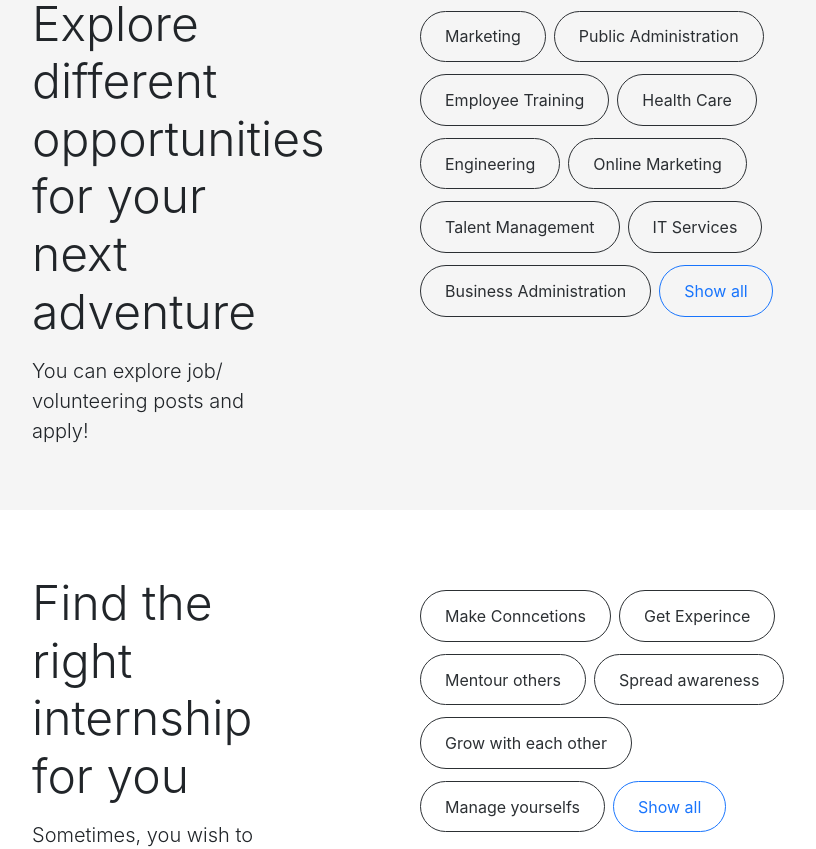
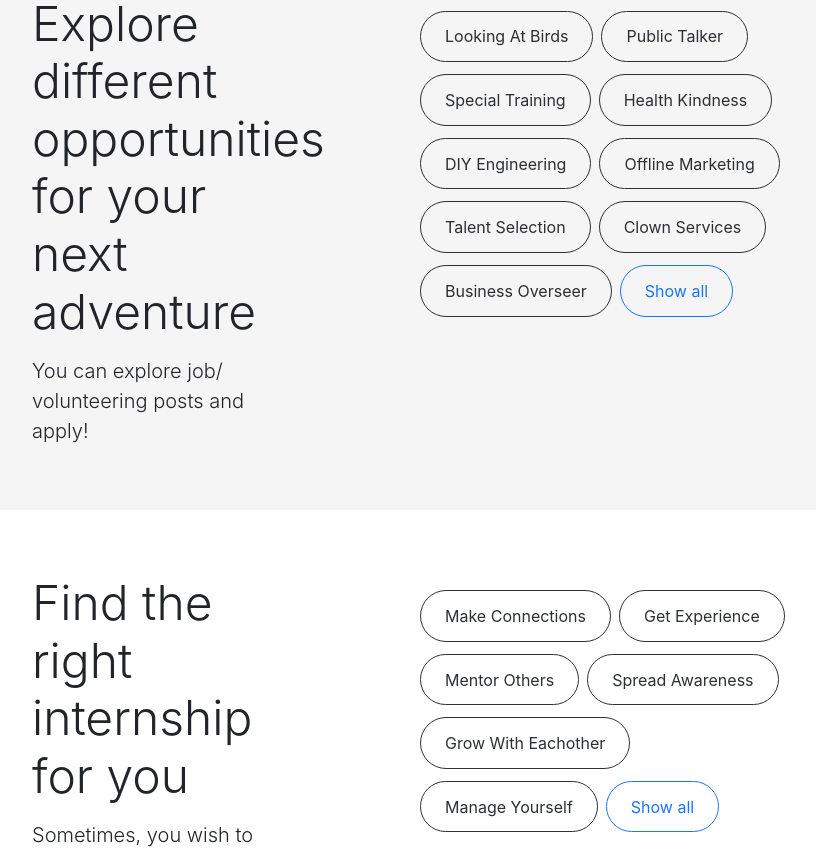
Before and after one commit to nreid1994/CodeCall, a React (Create React App) app in the folder bdpain/: page / in a window 1280 px wide. Shown: the part 1020-1869 px from the top of the page, without its empty margins (184-1000 px from the left). Built offline with nearby package versions, Linux system fonts and the light colour scheme.

Commit message:
Personalizing

```diff
--- a/bdpain/src/landing/components/landing/landing_template.tsx
+++ b/bdpain/src/landing/components/landing/landing_template.tsx
@@ -118,7 +118,7 @@ export function template(
             className="btn-register"
             id="SectionButtons"
           >
-            Marketing
+            Looking At Birds
           </Button>
           <Button
             type="submit"
@@ -126,7 +126,7 @@ export function template(
             className="btn-register"
             id="SectionButtons"
           >
-            Public Administration
+            Public Talker
           </Button>
           <Button
             type="submit"
@@ -134,7 +134,7 @@ export function template(
             className="btn-register"
             id="SectionButtons"
           >
-            Employee Training
+            Special Training
           </Button>
           <Button
             type="submit"
@@ -142,7 +142,7 @@ export function template(
             className="btn-register"
             id="SectionButtons"
           >
-            Health Care
+            Health Kindness
           </Button>
           <Button
             type="submit"
@@ -150,7 +150,7 @@ export function template(
             className="btn-register"
             id="SectionButtons"
           >
-            Engineering
+            DIY Engineering
           </Button>
           <Button
             type="submit"
@@ -158,7 +158,7 @@ export function template(
             className="btn-register"
             id="SectionButtons"
           >
-            Online Marketing
+            Offline Marketing
           </Button>
           <Button
             type="submit"
@@ -166,7 +166,7 @@ export function template(
             className="btn-register"
             id="SectionButtons"
           >
-            Talent Management
+            Talent Selection
           </Button>
           <Button
             type="submit"
@@ -174,7 +174,7 @@ export function template(
             className="btn-register"
             id="SectionButtons"
           >
-            IT Services
+            Clown Services
           </Button>
           <Button
             type="submit"
@@ -182,7 +182,7 @@ export function template(
             className="btn-register"
             id="SectionButtons"
           >
-            Business Administration
+            Business Overseer
           </Button>
           <Button
             type="submit"
@@ -211,7 +211,7 @@ export function template(
             className="btn-register"
             id="SectionButtons"
           >
-            Make Conncetions
+            Make Connections
           </Button>
           <Button
             type="submit"
@@ -219,7 +219,7 @@ export function template(
             className="btn-register"
             id="SectionButtons"
           >
-            Get Experince
+            Get Experience
           </Button>
           <Button
             type="submit"
@@ -227,7 +227,7 @@ export function template(
             className="btn-register"
             id="SectionButtons"
           >
-            Mentour others
+            Mentor Others
           </Button>
           <Button
             type="submit"
@@ -235,7 +235,7 @@ export function template(
             className="btn-register"
             id="SectionButtons"
           >
-            Spread awareness
+            Spread Awareness
           </Button>
           <Button
             type="submit"
@@ -243,7 +243,7 @@ export function template(
             className="btn-register"
             id="SectionButtons"
           >
-            Grow with each other
+            Grow With Eachother
           </Button>
           <Button
             type="submit"
@@ -251,7 +251,7 @@ export function template(
             className="btn-register"
             id="SectionButtons"
           >
-             Manage yourselfs
+            Manage Yourself
           </Button>
           <Button
             type="submit"
@@ -326,7 +326,11 @@ export function template(
             <DropdownButton variant="outline-dark" id="FourthSectionDropDown" title="Choose a topic to learn about">
               <Dropdown.Item href="#/action-1">Bike Riding</Dropdown.Item>
               <Dropdown.Item href="#/action-2">Finances</Dropdown.Item>
-              <Dropdown.Item href="#/action-3">Something else other than this</Dropdown.Item>
+              <Dropdown.Item href="#/action-3">Something Else Other Than This</Dropdown.Item>
+              <Dropdown.Item href="#/action-4">Stocks</Dropdown.Item>
+              <Dropdown.Item href="#/action-5">Walking</Dropdown.Item>
+              <Dropdown.Item href="#/action-3">Sleeping Full Hours</Dropdown.Item>
+              <Dropdown.Item href="#/action-3">Food Choices</Dropdown.Item>
             </DropdownButton>
           </div>
         </div>
```
